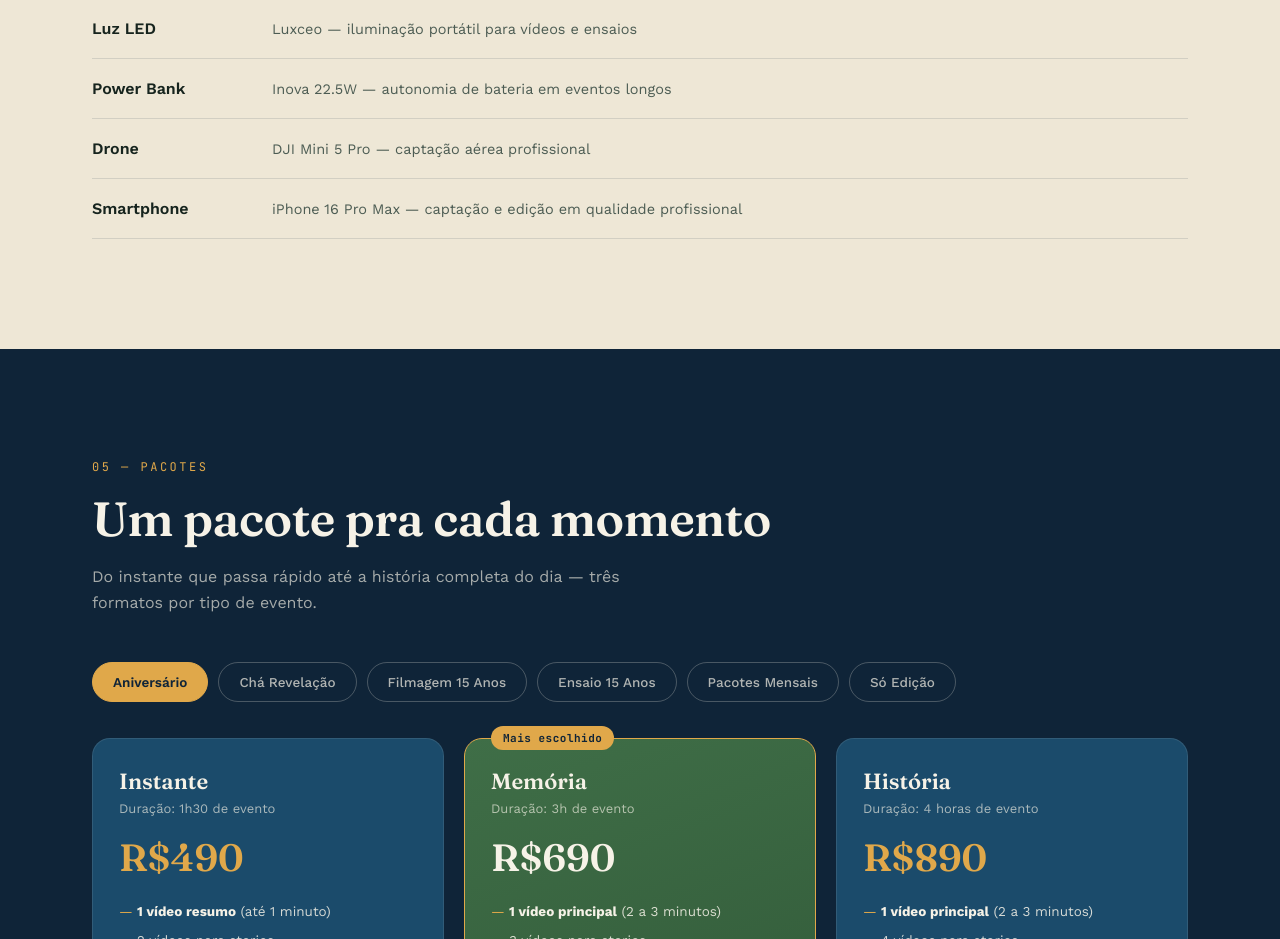
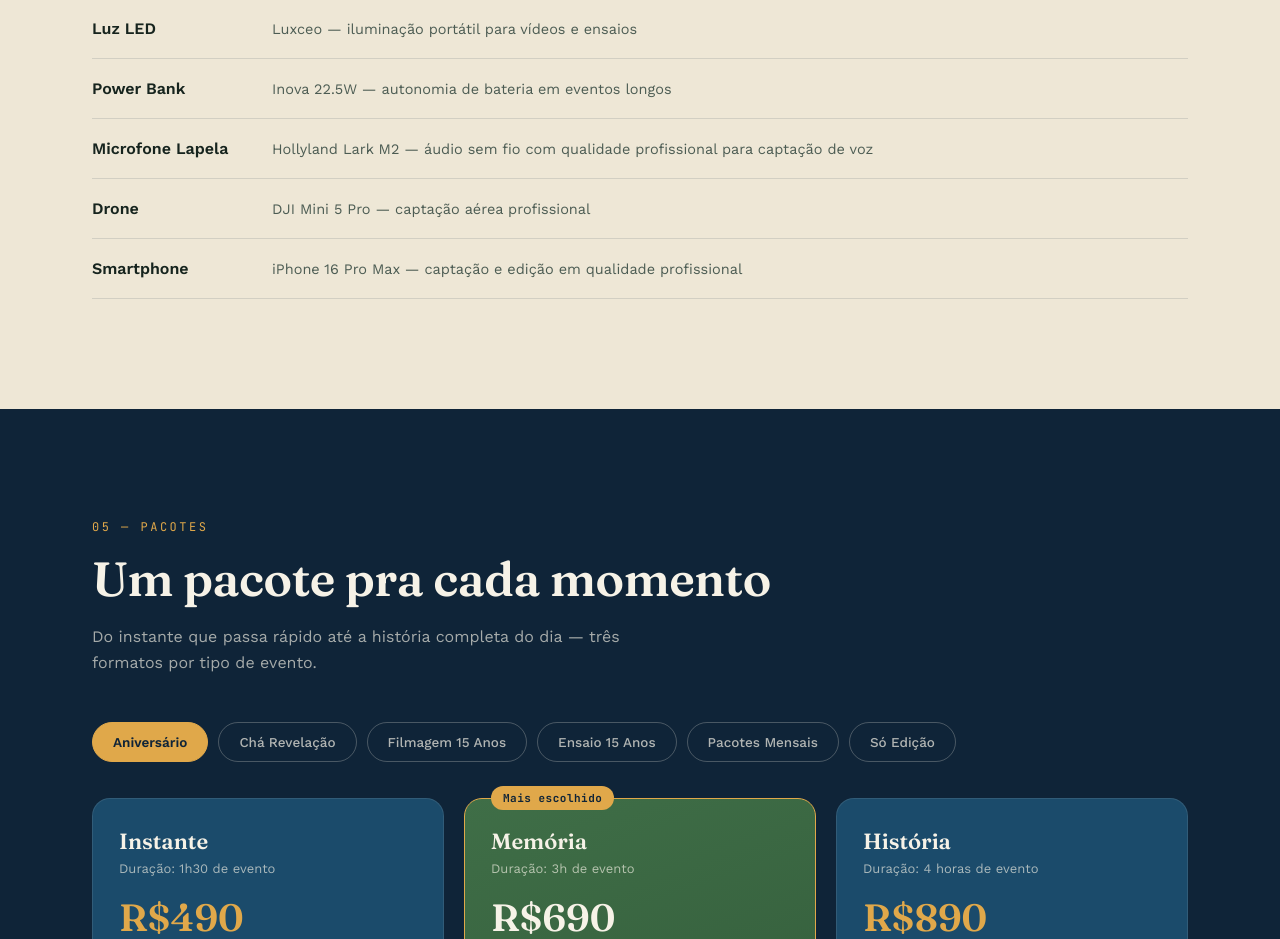
Before and after one commit to fvcknick/giovannagiacon-portfolio, a plain HTML site: page index.html in a window 1280 px wide. Shown: the part 3920-4859 px from the top of the page. Drawn offline with nearby package versions, Linux system fonts and the light colour scheme.

Commit message:
Add files via upload

```diff
--- a/index.html
+++ b/index.html
@@ -618,6 +618,10 @@
         <div class="equip-detail">Inova 22.5W — autonomia de bateria em eventos longos</div>
       </div>
       <div class="equip-row">
+        <div class="equip-name">Microfone Lapela</div>
+        <div class="equip-detail">Hollyland Lark M2 — áudio sem fio com qualidade profissional para captação de voz</div>
+      </div>
+      <div class="equip-row">
         <div class="equip-name">Drone</div>
         <div class="equip-detail">DJI Mini 5 Pro — captação aérea profissional</div>
       </div>
```
